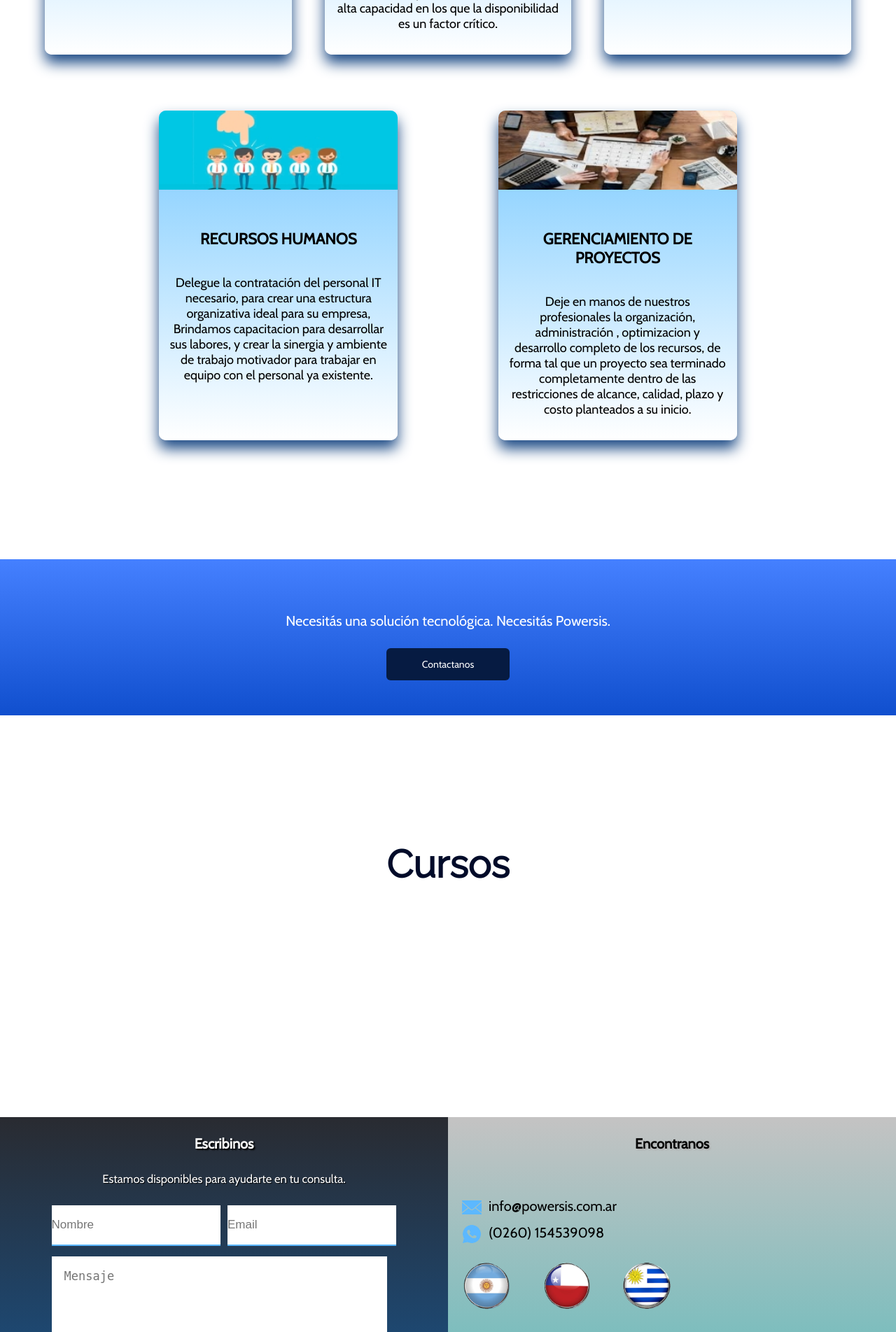
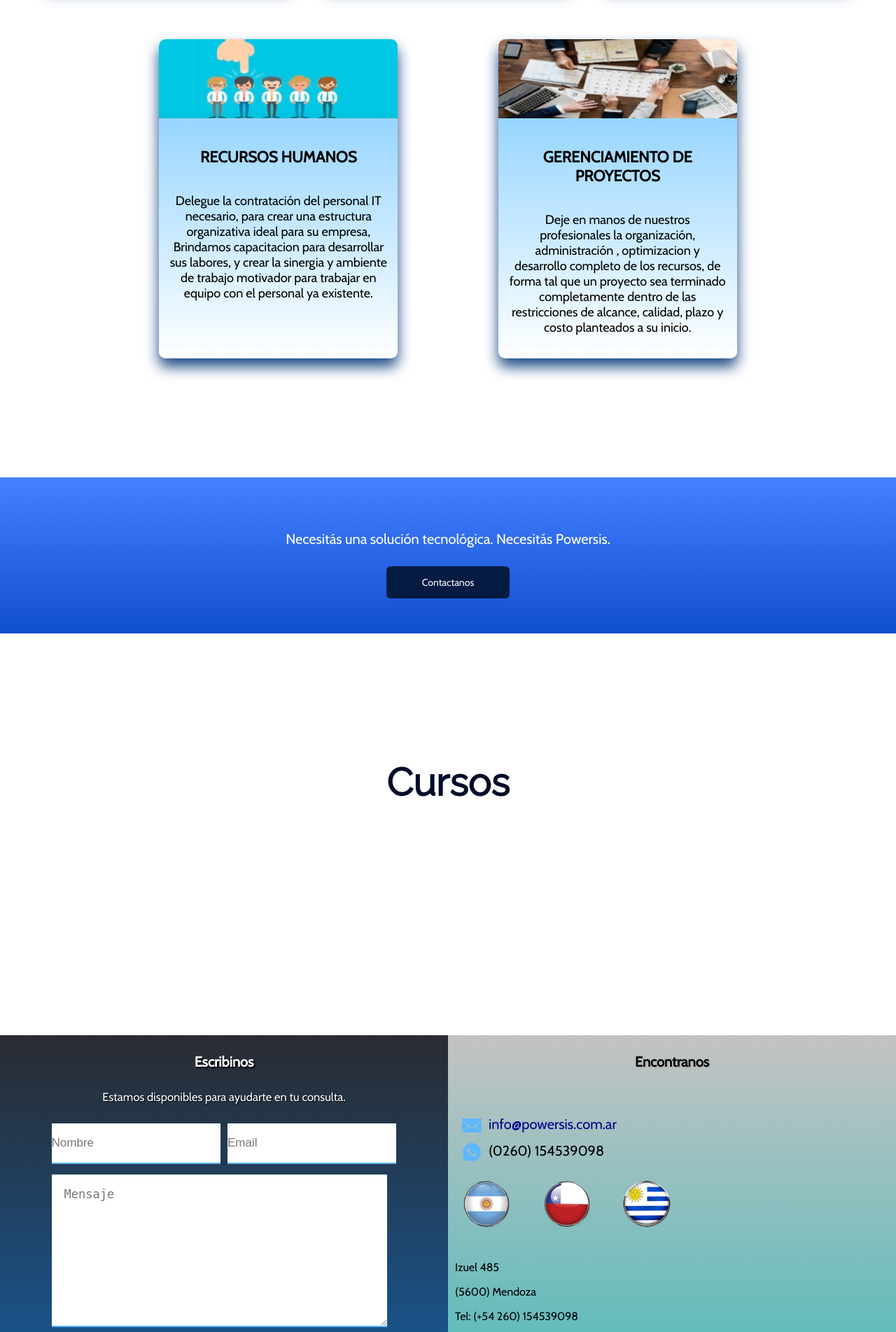
Before and after one commit to DevZeppelin/powersis, a PHP site: page / in a window 1280 px wide. Shown: the part 3097-5000 px from the top of the page at 70% size. Run offline with PHP 8.4, Linux system fonts and the light colour scheme.

Commit message:
arreglado responsive para pantallas gigantes y un poco de diseño

```diff
--- a/envio-formulario.php
+++ b/envio-formulario.php
@@ -4,9 +4,9 @@ $email_usuario=$_POST['email'];
 $consulta_usuario=$_POST['mensaje'];
 // Creo 3 variables que me toman lo que se envía por POST de cada valor del formulario
 
-$destino="gino.b.pietrobon@gmail.com";
+$destino="info@powersis.com.ar";
 
-$asunto="Consulta enviada desde www.jonathanlifschitz.com.ar";
+$asunto="Consulta enviada desde www.powersis.com.ar";
 
 
 //el punto concatena. r y n hace el salto de linea
@@ -14,7 +14,7 @@ $mensaje="Tu Nombre es: ".$nombre_usuario."\r\n";
 $mensaje.="Tu Email es: ".$email_usuario."\r\n";
 $mensaje.="Consulta: ".$consulta_usuario."\r\n";
 
-$remitente="From: algo@jonylif.com.ar";
+$remitente="From: info@powersis.com.ar";
 
 mail($destino, $asunto, $mensaje, $remitente);
 
--- a/estilos.css
+++ b/estilos.css
@@ -398,7 +398,7 @@ h3 {
     text-align: center;
     margin: 0;
     padding: 20px;
-    margin-top: 135px;
+    margin-top: 120px;
 }
 
 #servicios h6 {
@@ -623,6 +623,10 @@ textarea {
     justify-content: space-around;
     margin-top: 60px;
 
+  }
+
+  .contacto-info a {
+      color: darkblue;
   }
 
   .contacto-info img {
@@ -979,3 +983,13 @@ textarea {
     padding: 100px 20px;
     text-align: justify;
 }
+
+
+@media (min-width: 1600px) and (max-width: 4000px) {
+
+        .imagen-mini{
+         height: 100px;
+        }
+
+
+}
--- a/index.html
+++ b/index.html
@@ -103,7 +103,7 @@
         <section id="contratarnos">
             <div class="contenedor">
 
-            </br></br></br>
+
                 <h3 class="somospowersis">¿Por qué contratarnos?</h3>
                 <div class="contenedor-contratarnos">
                     <div class="computadoras">
@@ -239,7 +239,7 @@
 
 
 
-            <!-- <?php
+          <!--  <?php
                 if(@$_GET['i']=='ok'){
                     //quiere decir qe el form se envio correctamente
                     ?>
@@ -247,7 +247,9 @@
 
                     <?php
                     } else {
-                    ?> -->
+                    ?>
+
+                    -->
 
 
             <div class="contenedor-escribinos">
@@ -267,7 +269,7 @@
 
                     </form>
 
-                   <!-- <?php  }  ?>  -->
+                <!--  <?php  }  ?>  -->
 
                  </div>
 
@@ -280,7 +282,7 @@
 
             <div class="contacto-info">
 
-                <div class="mail"><img src="imagenes/mail-icon.png" alt="">info@powersis.com.ar</div>
+                <div class="mail"><img src="imagenes/mail-icon.png" alt=""><a class="mail" href="mailto:info@powersis.com.ar">info@powersis.com.ar</a></div>
                 <div class="whatsapp"><img src="imagenes/whatsapp-icon.png" alt="">(0260) 154539098</div>
 
             </div>
```
